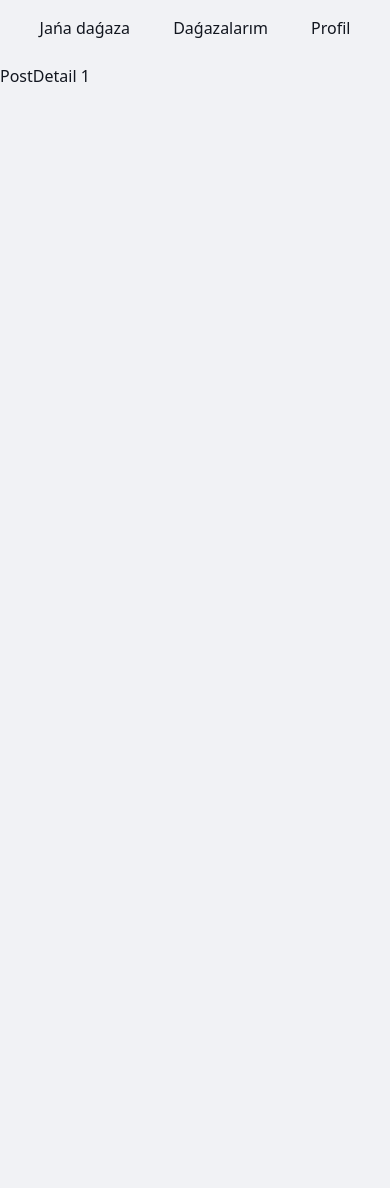
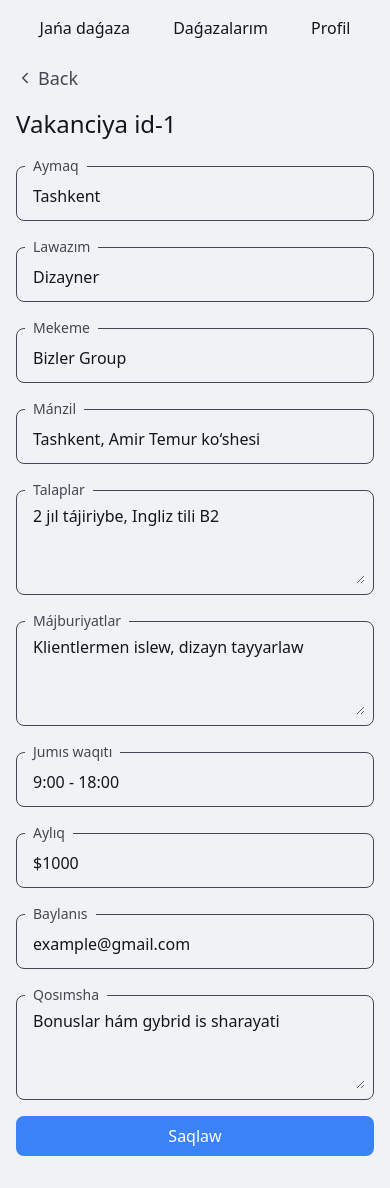
Before and after one commit to Ermuxan7/aumeta-bot, a Next.js app: page /my-posts/1 in a window 390 px wide. Before the commit the page ends 844 px from the top, so only its background shows below. Built offline with nearby package versions, Linux system fonts and the light colour scheme.

Commit message:
Add form inputs and validation for vacancy details in PostDetail component

```diff
--- a/app/(pages)/my-posts/[id]/page.tsx
+++ b/app/(pages)/my-posts/[id]/page.tsx
@@ -1,10 +1,135 @@
 "use client";
-
+import FormInput from "@/app/components/form-input/FormInput";
+import {
+  VacancySchema,
+  VacancyFormValue,
+} from "@/app/schema/VacancyFormSchema";
+import BackButton from "@/components/ui/back-button";
+import { zodResolver } from "@hookform/resolvers/zod";
+import { useForm } from "react-hook-form";
 import { useParams } from "next/navigation";
 
 const PostDetail = () => {
   const params = useParams();
-  return <div>PostDetail {params.id}</div>;
+
+  const {
+    register,
+    handleSubmit,
+    formState: { errors },
+  } = useForm<VacancyFormValue>({
+    resolver: zodResolver(VacancySchema),
+    defaultValues: {
+      aymaq: "Tashkent",
+      lawazim: "Dizayner",
+      mekeme: "Bizler Group",
+      manzil: "Tashkent, Amir Temur ko‘shesi",
+      talaplar: "2 jıl tájiriybe, Ingliz tili B2",
+      májburiyatlar: "Klientlermen islew, dizayn tayyarlaw",
+      jumisWaqiti: "9:00 - 18:00",
+      ayliq: "$1000",
+      baylanis: "example@gmail.com",
+      qosimsha: "Bonuslar hám gybrid is sharayati",
+    },
+  });
+
+  const onSubmit = (data: VacancyFormValue) => {
+    console.log("Updated Vacancy Data: ", data);
+  };
+
+  return (
+    <div className="w-full max-w-5xl mx-auto mt-8 px-4 sm:px-8 md:px-12">
+      <BackButton />
+      <h2 className="text-2xl md:text-3xl mb-4">Vakanciya id-{params.id}</h2>
+      <form onSubmit={handleSubmit(onSubmit)} className="space-y-4 mb-8">
+        <FormInput
+          legend="Aymaq"
+          type="text"
+          registration={register("aymaq")}
+        />
+        {errors.aymaq && <p className="text-red-500">{errors.aymaq.message}</p>}
+
+        <FormInput
+          legend="Lawazım"
+          type="text"
+          registration={register("lawazim")}
+        />
+        {errors.lawazim && (
+          <p className="text-red-500">{errors.lawazim.message}</p>
+        )}
+
+        <FormInput
+          legend="Mekeme"
+          type="text"
+          registration={register("mekeme")}
+        />
+
+        <FormInput
+          legend="Mánzil"
+          type="text"
+          registration={register("manzil")}
+        />
+        {errors.manzil && (
+          <p className="text-red-500">{errors.manzil.message}</p>
+        )}
+
+        <FormInput
+          legend="Talaplar"
+          as="textarea"
+          registration={register("talaplar")}
+        />
+        {errors.talaplar && (
+          <p className="text-red-500">{errors.talaplar.message}</p>
+        )}
+
+        <FormInput
+          legend="Májburiyatlar"
+          as="textarea"
+          registration={register("májburiyatlar")}
+        />
+        {errors.májburiyatlar && (
+          <p className="text-red-500">{errors.májburiyatlar.message}</p>
+        )}
+
+        <FormInput
+          legend="Jumıs waqıtı"
+          type="text"
+          registration={register("jumisWaqiti")}
+        />
+        {errors.jumisWaqiti && (
+          <p className="text-red-500">{errors.jumisWaqiti.message}</p>
+        )}
+
+        <FormInput
+          legend="Aylıq"
+          type="text"
+          registration={register("ayliq")}
+        />
+        {errors.ayliq && <p className="text-red-500">{errors.ayliq.message}</p>}
+
+        <FormInput
+          legend="Baylanıs"
+          type="text"
+          registration={register("baylanis")}
+        />
+        {errors.baylanis && (
+          <p className="text-red-500">{errors.baylanis.message}</p>
+        )}
+
+        <FormInput
+          legend="Qosımsha"
+          as="textarea"
+          registration={register("qosimsha")}
+        />
+
+        <button
+          type="submit"
+          className="px-4 py-2 flex justify-center items-center w-full bg-primary text-white rounded-lg hover:bg-blue-600 transition-all"
+        >
+          Saqlaw
+        </button>
+      </form>
+    </div>
+  );
 };
 
 export default PostDetail;
--- a/app/(pages)/profile/page.tsx
+++ b/app/(pages)/profile/page.tsx
@@ -11,7 +11,33 @@ type Profile = {
   region?: string;
 };
 
-const regions = ["Qaraqalpaqstan", "Tashkent", "Samarqand", "Xorezm", "Nawayi"];
+const countries = ["Qaraqalpaqstan", "Uzbekistan", "Kazakhstan", "Russia"];
+const regions = [
+  "Tashkent",
+  "Samarqand",
+  "Buxoro",
+  "Xorezm",
+  "Nawayi",
+  "Farg‘ona",
+  "Andijon",
+  "Qashqadaryo",
+  "Surxondaryo",
+  "Jizzax",
+  "Sirdaryo",
+  "Qaraqalpaqstan",
+];
+const sectors = [
+  "IT / Texnologiya",
+  "Ta’lim",
+  "Sog‘liqni saqlash",
+  "Moliya / Bank",
+  "Qurilish",
+  "Qishloq xo‘jaligi",
+  "Ishlab chiqarish",
+  "Transport / Logistika",
+  "Savdo / Marketing",
+  "Turizm / Mehmonxona",
+];
 // const languages = ["Uzbek", "Russian", "English"];
 
 const MyProfile = () => {
@@ -39,9 +65,11 @@ const MyProfile = () => {
         <FormInput
           legend="Jaylasqan mámleket"
           as="select"
-          options={regions}
+          options={countries}
           defaultValue={profile.region}
         />
+        <FormInput legend="Region" as="select" options={regions} />
+        <FormInput legend="Taraw" as="select" options={sectors} />
         <FormInput
           legend="Mekeme atı"
           type="text"
```
